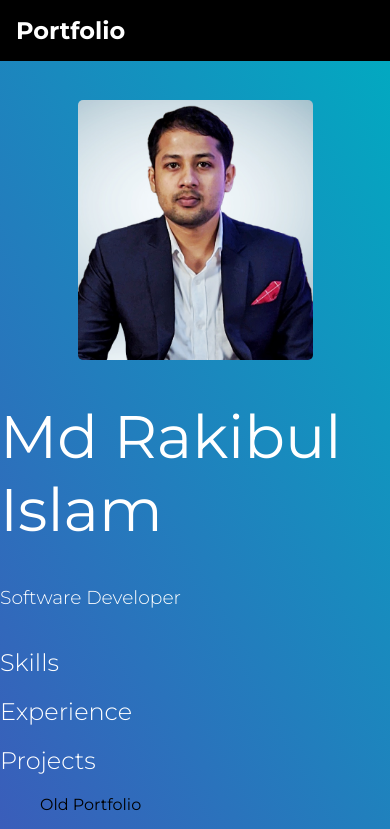
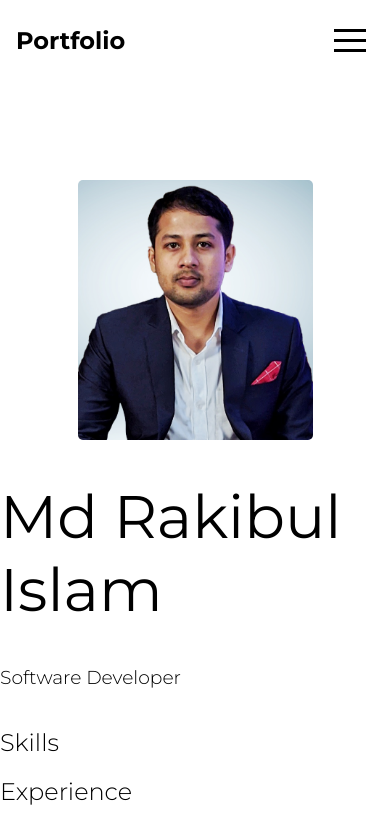
Before and after one commit to raki893/raki893.github.io, a React (Create React App) app: page / in a window 390 px wide. Shown: the top 829 px of the page. Built offline with nearby package versions, Linux system fonts and the light colour scheme.

Commit message:
added hamburger icon for mobile view

```diff
--- a/package.json
+++ b/package.json
@@ -7,6 +7,7 @@
     "@testing-library/jest-dom": "^5.17.0",
     "@testing-library/react": "^13.4.0",
     "@testing-library/user-event": "^13.5.0",
+    "hamburger-react": "^2.5.0",
     "react": "^18.2.0",
     "react-dom": "^18.2.0",
     "react-scripts": "5.0.1",
--- a/src/App.js
+++ b/src/App.js
@@ -8,7 +8,7 @@ import ProjectsSection from './components/ProjectsSection';
 import ContactSection from './components/ContactSection';
 import Footer from './components/Footer';
 import Experience from './components/experience';
-import Wave from './assets/Wave';
+
 
 function App() {
   return (
@@ -20,7 +20,7 @@ function App() {
       <ProjectsSection />
       <CVResumeSection />
       <ContactSection />
-      <Wave />
+      {/* <Wave /> */}
       <Footer />
     </div>
   );
--- a/src/components/Navbar.js
+++ b/src/components/Navbar.js
@@ -1,4 +1,5 @@
 import React, { useState } from 'react';
+import Hamburger from 'hamburger-react'; // Import Hamburger component
 
 function Navbar() {
   const [isOpen, setIsOpen] = useState(false);
@@ -13,9 +14,11 @@ function Navbar() {
         <div className="logo">Portfolio</div>
 
         <div className="menu-icon" onClick={toggleMenu}>
-          <i className={`fas ${isOpen ? 'fa-times' : 'fa-bars'}`}></i>
+          <Hamburger // Use Hamburger component
+            toggled={isOpen}
+            toggle={setIsOpen}
+          />
         </div>
-
         <ul className={`nav-links ${isOpen ? 'open' : ''}`}>
           <li>
             <a href="#home">Home</a>
--- a/src/scss/_base.scss
+++ b/src/scss/_base.scss
@@ -3,12 +3,13 @@
 @import url(//fonts.googleapis.com/css2?family=Montserrat:wght@100;200;300;400;600;700&display=swap);
 
 
-
+.App {
+  margin: 0 auto;
+  max-width: 1280px;
+}
 
 body {
-  margin: 0;
   font-family: 'Montserrat', sans-serif;
-  background: linear-gradient(60deg, rgba(84, 58, 183, 1) 0%, rgba(0, 172, 193, 1) 100%);
 }
 
 h1, h2, h3 {
@@ -35,5 +36,3 @@ a {
 ul {
   list-style-type: none;
 }
-
-// Add more base styles here if needed
--- a/src/scss/_navbar.scss
+++ b/src/scss/_navbar.scss
@@ -1,12 +1,4 @@
-
 /* Navbar container */
-.navbar {
-    position: fixed;
-    top: 0;
-    left: 0;
-    width: 100%;
-    background-color: #000;
-  }
 
 /* Container for logo and menu items */
 .nav_container {
@@ -20,21 +12,20 @@
 .logo {
   font-size: 1.5rem;
   font-weight: bold;
-    color: white; /* Change to your preferred color */
+  color: $text-color; /* Change to your preferred color */
   text-decoration: none;
 }
 
 /* Hamburger menu icon */
-  .menu-icon {
+.menu-icon  {
   cursor: pointer;
   font-size: 1.5rem;
-    color: white; /* Change to your preferred color */
+  color: $text-color;
   display: none; /* Hidden by default for larger screens */
 }
 
 /* Navigation links */
 .nav-links {
-    list-style: none;
   display: flex;
   gap: 30px;
   margin: 0;
@@ -44,12 +35,6 @@
 .nav-links li {
   font-size: 1rem;
   font-weight: 300;
-  }
-
-  .nav-links a {
-    text-decoration: none;
-    color: rgb(218, 217, 217); /* Change to your preferred color */
-    transition: color 0.3s ease-in-out;
 }
 
 /* Mobile menu styles */
@@ -67,14 +52,22 @@
 
 .nav-links.open li {
   margin: 15px 0;
+  a {
+    color: white;
+    transition: color 0.3s ease;
+
+    &:hover {
+      color: red;
+    }
+  }
 }
 
 /* Hamburger icon animation */
-  .fa-bars::before {
+.menu-icon .fa-bars::before {
   content: "\f0c9"; /* Hamburger icon */
 }
 
-  .fa-times::before {
+.menu-icon .fa-times::before {
   content: "\f00d"; /* Close icon */
 }
 
--- a/src/scss/_variables.scss
+++ b/src/scss/_variables.scss
@@ -1,6 +1,6 @@
 // Define your variables here
 $primary-color: rgba(84, 58, 183, 1);
 $secondary-color: rgba(0, 172, 193, 1);
-$text-color: white;
-$link-color: #000;
-$link-hover-color: #ffffff;
+$text-color: black;
+$link-color: black;
+$link-hover-color: blue;
--- a/src/scss/_wave.scss
+++ b/src/scss/_wave.scss
@@ -2,7 +2,6 @@
     position: relative;
     height: 20vh;
     text-align: center;
-    background-color: white;
 
     > p {
       color: #000;
```
Also changed, not shown: 1 other file (tests, documents, lock files or other folders). Lines whose indentation alone changed are shown as unchanged.
